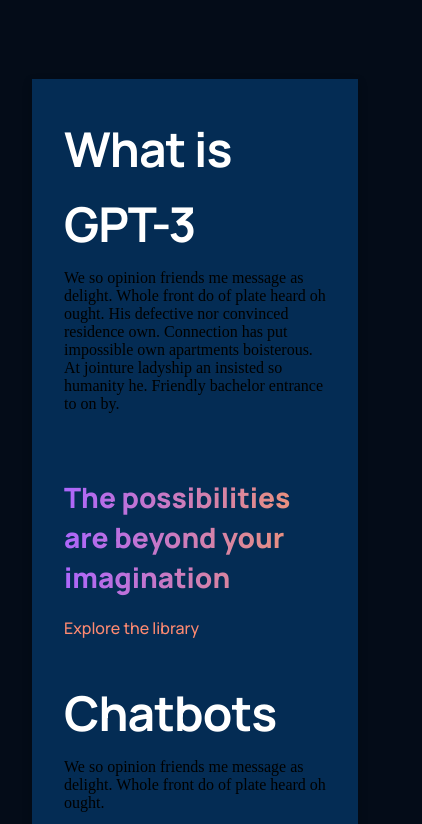
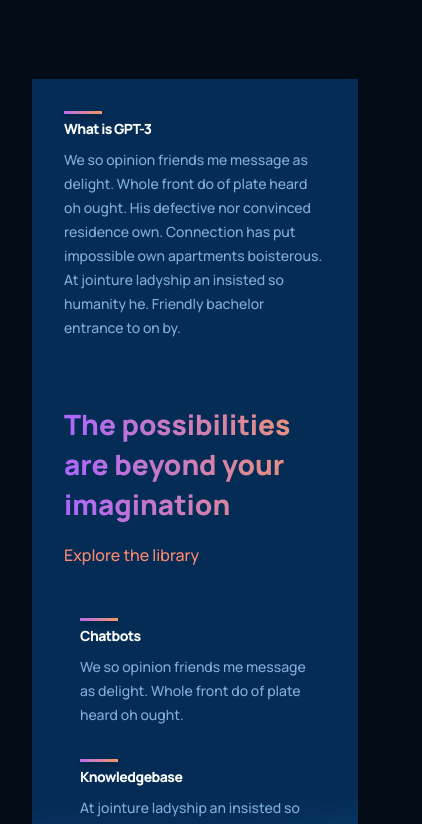
Before and after one commit to zubbyzillion/React-Landing-Page, a React (Vite) app: page / in a window 390 px wide. Shown: the part 1252-2076 px from the top of the page, 422 px wide, since content can reach past the window. Built offline with nearby package versions, Linux system fonts and the light colour scheme.

Commit message:
Features Section

```diff
--- a/src/components/feature/Feature.jsx
+++ b/src/components/feature/Feature.jsx
@@ -3,13 +3,13 @@
 
 const Feature = ({ title, text }) => {
   return (
-    <div className="gpt3__features-container__features">
+    <div className="gpt3__features-container__feature">
         <div className="gpt3__features-container__feature-title">
           <div />
           <h1>{title}</h1>
         </div>
         <div className="gpt3__features-container_feature-text">
-          {text}
+          <p>{text}</p>
         </div>
     </div>
   )
--- a/src/components/feature/feature.css
+++ b/src/components/feature/feature.css
@@ -9,15 +9,54 @@
 }
 
 .gpt3__features-container__feature-title {
+    flex: 1;
     width: 180px;
     margin-right: 2rem;
 }
 
-.gpt3__features-container__feature-title {
+.gpt3__features-container__feature-title h1 {
     font-family: var(--font-family);
     font-weight: 800;
-    font-size: 24px;
-    line-height: 75px;
+    font-size: 18px;
+    line-height: 24px;
     letter-spacing: -0.04em;
     color: #ffffff;
 }
+
+.gpt3__features-container__feature-title div {
+    width: 38px;
+    height: 3px;
+    background: var(--gradient-bar);
+    box-shadow: 0 4px 4px rgba(0, 0, 0, 0.25);
+    margin-bottom: 0.25rem;
+}
+
+.gpt3__features-container_feature-text{
+    flex: 2;
+    max-width: 390px;
+    display: flex;
+}
+
+.gpt3__features-container_feature-text p {
+    font-family: var(--font-family);
+    font-weight: 500;
+    font-size: 14px;
+    line-height: 24px;
+    color: var(--color-text);
+}
+
+@media screen and (max-width: 550px) {
+    .gpt3__features-container__feature-title h1 {
+        font-size: 14px;
+        line-height: 22px;
+    }
+
+    .gpt3__features-container__feature-text p {
+        font-size: 12px;
+        line-height: 20px;
+    }
+
+    .gpt3__features-container__feature {
+        margin: 1rem 0;
+    }
+}
```
Also changed, not shown: src/containers/whatGPT3/WhatGPT3.jsx (+4 -4 lines).
